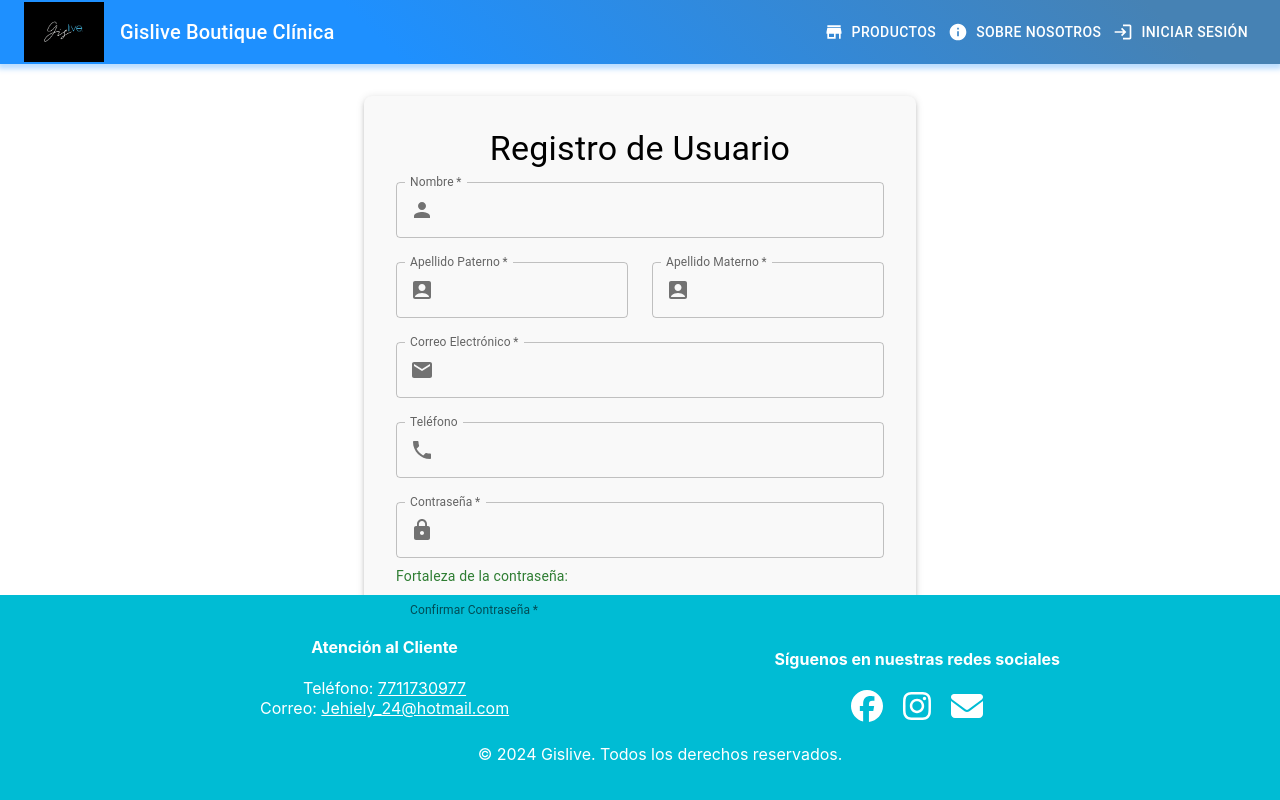
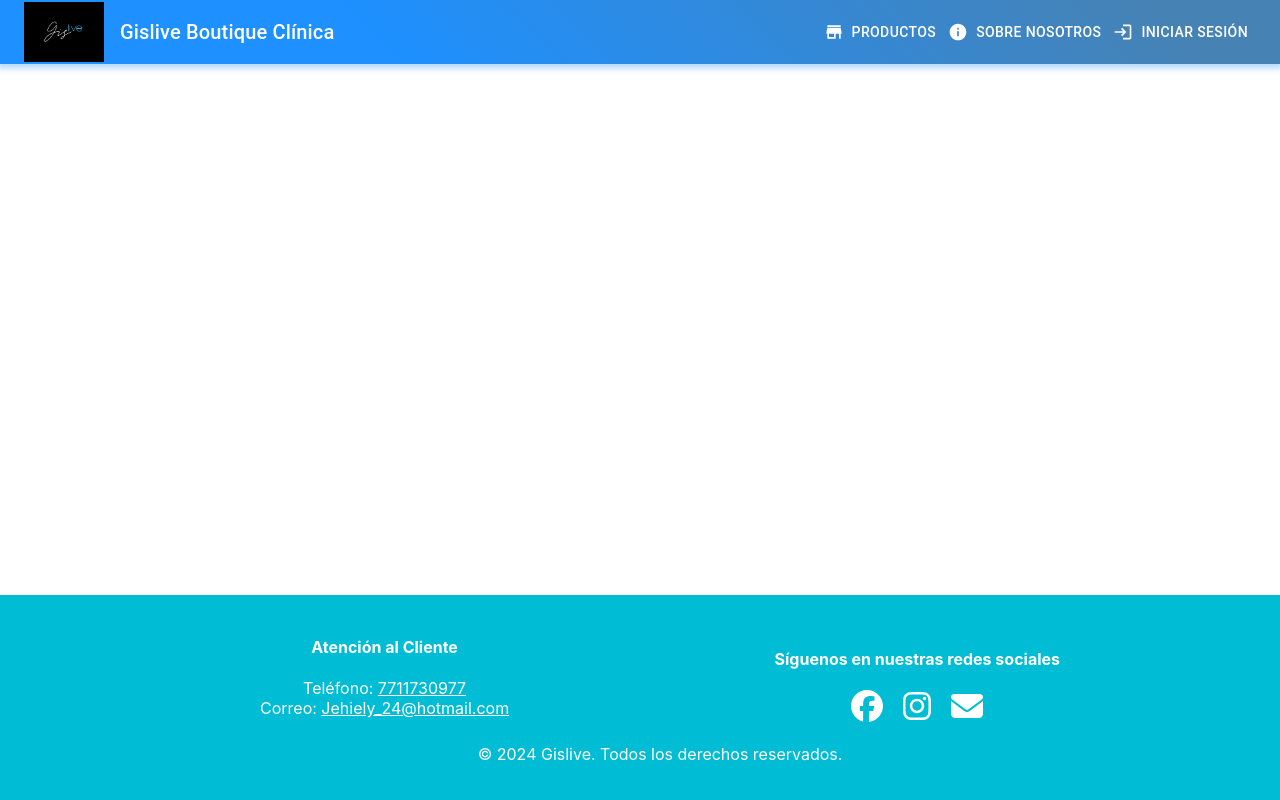
Before and after one commit to YareliHH/Frontend_Gis, a React (Create React App) app: page /registro in a window 1280 px wide. Built offline with nearby package versions, Linux system fonts and the light colour scheme.

Commit message:
cambios en el frot

```diff
--- a/src/Componentes/Inicio/registo.jsx
+++ b/src/Componentes/Inicio/registo.jsx
@@ -5,6 +5,7 @@ import axios from 'axios';
 import CryptoJS from 'crypto-js';
 
 const Registro = () => {
+  const[activeStep, setActiveStep] = useState(0);
   const [formData, setFormData] = useState({
     nombre: '',
     apellidoPaterno: '',
@@ -15,68 +16,93 @@ const Registro = () => {
     confirmPassword: '',
   });
 
-  const [mensaje, setMensaje] = useState('');
+  const [errors, setErrors] = useState({});
   const [passwordError, setPasswordError] = useState('');
   const [passwordMatchError, setPasswordMatchError] = useState('');
   const [passwordStrength, setPasswordStrength] = useState('');
 
-  const validatePassword = (password) => {
-    const regex = /^(?=.*[a-z])(?=.*[A-Z])(?=.*\d)[a-zA-Z\d]{8,}$/;
-    return regex.test(password);
+
+    const nameRegex = /^[a-zA-ZÀ-ÿ\s]+$/;// validar nombres (letras, incluyendo caracteres acentuados y espacios)
+    const emailRegex = /^[^\s@]+@(gmail\.com|hotmail\.com|outlook\.com)$/; //validar correos electrónicos (solo Gmail, Hotmail y Outlook)
+    const phoneRegex = /^[0-9]{10}$/;//para validar teléfonos (10 dígitos numéricos)
+
+
+
+// Función para verificar si la contraseña cumple con las reglas personalizadas
+  const checkPasswordRules = (password) => {
+    const errors = [];
+    const hasUpperCase = /[A-Z]/.test(password);
+    const hasNumber = /\d/.test(password);
+    const hasSpecialChar = /[!@#$%^&*(),.?":{}|<>]/.test(password);
+    const hasMinLength = password.length >= 8;
+    const noRepeatingChars = !/(.)\1{2}/.test(password); // No repetir más de 3 letras seguidas
+
+    if (!hasUpperCase) errors.push('Debe tener al menos una letra mayúscula.');
+    if (!hasNumber) errors.push('Debe tener al menos un número.');
+    if (!hasSpecialChar) errors.push('Debe tener al menos un símbolo especial.');
+    if (!hasMinLength) errors.push('Debe tener más de 8 caracteres.');
+    if (!noRepeatingChars) errors.push('No puede tener más de 3 letras seguidas iguales.');
+
+    return errors;
+  };
+  // Función para verificar si la contraseña ha sido filtrada en brechas de seguridad
+  const checkPasswordSafety = async (password) => {
+    setIsLoading(true); // Iniciar la carga
+    try {
+      const hashedPassword = CryptoJS.SHA1(password).toString(CryptoJS.enc.Hex);
+      const prefix = hashedPassword.slice(0, 5);
+      const suffix = hashedPassword.slice(5);
+
+
+      const response = await axios.get(`https://api.pwnedpasswords.com/range/${prefix}`);
+      const hashes = response.data.split('\n').map(line => line.split(':')[0]);
+
+      if (hashes.includes(suffix.toUpperCase())) {
+        setPasswordError('Contraseña insegura: ha sido filtrada en brechas de datos.');
+        setIsPasswordSafe(false);
+        setIsPasswordFiltered(true); // Actualizar el estado de filtrado
+      } else {
+        setPasswordError('');
+        setIsPasswordSafe(true);
+        setIsPasswordFiltered(false); // Contraseña no filtrada
+      }
+    } catch (error) {
+      console.error('Error al verificar la contraseña:', error);
+      setPasswordError('Error al verificar la contraseña.');
+    } finally {
+      setIsLoading(false); // Detener la carga
+    }
   };
 
-  const evaluatePasswordStrength = (password) => {
-    let strength = '';
-    const lengthCriteria = password.length >= 8;
-    const upperCaseCriteria = /[A-Z]/.test(password);
-    const lowerCaseCriteria = /[a-z]/.test(password);
-    const numberCriteria = /\d/.test(password);
-
-    const criteriaMet = [lengthCriteria, upperCaseCriteria, lowerCaseCriteria, numberCriteria].filter(Boolean).length;
-
-    switch (criteriaMet) {
-      case 1:
-        strength = 'Muy débil';
-        break;
-      case 2:
-        strength = 'Débil';
-        break;
-      case 3:
-        strength = 'Fuerte';
-        break;
-      case 4:
-        strength = 'Muy fuerte';
-        break;
-      default:
-        strength = '';
-    }
-
-    setPasswordStrength(strength);
-  };
-
+  /////////////////
   const handleChange = (e) => {
+    const { name, value } = e.target;
+    const trimmedValue = value.trim();
     setFormData({
       ...formData,
-      [e.target.name]: e.target.value,
+      [name]: trimmedValue,
     });
 
-    if (e.target.name === 'password') {
-      if (!validatePassword(e.target.value)) {
+    // Validación para la contraseña
+    if (name === 'password') {
+      if (!validatePassword(trimmedValue)) {
         setPasswordError('La contraseña debe tener al menos 8 caracteres, una mayúscula, una minúscula y un número.');
       } else {
         setPasswordError('');
-        evaluatePasswordStrength(e.target.value);
+        evaluatePasswordStrength(trimmedValue);
       }
     }
 
-    if (e.target.name === 'confirmPassword') {
-      if (e.target.value !== formData.password) {
+    // Validación para confirmar contraseña
+    if (name === 'confirmPassword') {
+      if (trimmedValue !== formData.password) {
         setPasswordMatchError('Las contraseñas no coinciden.');
       } else {
         setPasswordMatchError('');
       }
     }
   };
+
 
   const handleSubmit = async (e) => {
     e.preventDefault();
@@ -118,168 +144,81 @@ const Registro = () => {
       setMensaje('Error al registrar usuario');
     }
   };
-
+   // Validación para el nombre
+   if (name === 'nombre') {
+    if (!nameRegex.test(value)) {
+      setErrors((prevErrors) => ({
+        ...prevErrors,
+        nombre: 'El nombre debe contener solo letras.',
+      }));
+    } else {
+      setErrors((prevErrors) => ({
+        ...prevErrors,
+        nombre: '', // Limpia el error si la validación es correcta
+      }));
+    }
+  }
+  // Validación para apellido paterno
+  if (name === 'apellidoPaterno') {
+    if (!nameRegex.test(trimmedValue)) {
+      setErrors((prevErrors) => ({
+        ...prevErrors,
+        apellidoPaterno: 'El apellido paterno debe contener solo letras.',
+      }));
+    } else {
+      setErrors((prevErrors) => ({
+        ...prevErrors,
+        apellidoPaterno: '',
+      }));
+    }
+  }
+   // Validación para apellido materno
+   if (name === 'apellidoMaterno') {
+    if (!nameRegex.test(trimmedValue)) {
+      setErrors((prevErrors) => ({
+        ...prevErrors,
+        apellidoMaterno: 'El apellido materno debe contener solo letras.',
+      }));
+    } else {
+      setErrors((prevErrors) => ({
+        ...prevErrors,
+        apellidoMaterno: '',
+      }));
+    }
+  }
+  // Validación para correo
+  if (name === 'correo') {
+    if (!emailRegex.test(trimmedValue)) {
+      setErrors((prevErrors) => ({
+        ...prevErrors,
+        correo: 'El correo electrónico no es válido.',
+      }));
+    } else {
+      setErrors((prevErrors) => ({
+        ...prevErrors,
+        correo: '',
+      }));
+    }
+  }
+  // Validación para teléfono
+  if (name === 'telefono') {
+    if (!phoneRegex.test(trimmedValue)) {
+      setErrors((prevErrors) => ({
+        ...prevErrors,
+        telefono: 'El teléfono debe contener 10 dígitos numéricos.',
+      }));
+    } else {
+      setErrors((prevErrors) => ({
+        ...prevErrors,
+        telefono: '',
+      }));
+    }
+  }
   return (
-    <Container maxWidth="sm">
-      <Box
-        sx={{
-          padding: 4,
-          backgroundColor: '#f9f9f9',
-          borderRadius: 2,
-          boxShadow: 3,
-          marginTop: 4,
-          marginBottom: 4
-        }}
-      >
-        <Typography variant="h4" align="center" gutterBottom>
-          Registro de Usuario
-        </Typography>
-        <form onSubmit={handleSubmit}>
-          <Grid container spacing={3}>
-            <Grid item xs={12}>
-              <TextField
-                fullWidth
-                label="Nombre"
-                name="nombre"
-                value={formData.nombre}
-                onChange={handleChange}
-                InputProps={{
-                  startAdornment: (
-                    <InputAdornment position="start">
-                      <Person />
-                    </InputAdornment>
-                  ),
-                }}
-                required
-              />
-            </Grid>
-            <Grid item xs={6}>
-              <TextField
-                fullWidth
-                label="Apellido Paterno"
-                name="apellidoPaterno"
-                value={formData.apellidoPaterno}
-                onChange={handleChange}
-                InputProps={{
-                  startAdornment: (
-                    <InputAdornment position="start">
-                      <AccountBox />
-                    </InputAdornment>
-                  ),
-                }}
-                required
-              />
-            </Grid>
-            <Grid item xs={6}>
-              <TextField
-                fullWidth
-                label="Apellido Materno"
-                name="apellidoMaterno"
-                value={formData.apellidoMaterno}
-                onChange={handleChange}
-                InputProps={{
-                  startAdornment: (
-                    <InputAdornment position="start">
-                      <AccountBox />
-                    </InputAdornment>
-                  ),
-                }}
-                required
-              />
-            </Grid>
-            <Grid item xs={12}>
-              <TextField
-                fullWidth
-                label="Correo Electrónico"
-                type="email"
-                name="correo"
-                value={formData.correo}
-                onChange={handleChange}
-                InputProps={{
-                  startAdornment: (
-                    <InputAdornment position="start">
-                      <Email />
-                    </InputAdornment>
-                  ),
-                }}
-                required
-              />
-            </Grid>
-            <Grid item xs={12}>
-              <TextField
-                fullWidth
-                label="Teléfono"
-                name="telefono"
-                value={formData.telefono}
-                onChange={handleChange}
-                InputProps={{
-                  startAdornment: (
-                    <InputAdornment position="start">
-                      <Phone />
-                    </InputAdornment>
-                  ),
-                }}
-              />
-            </Grid>
-            <Grid item xs={12}>
-              <TextField
-                fullWidth
-                label="Contraseña"
-                type="password"
-                name="password"
-                value={formData.password}
-                onChange={handleChange}
-                InputProps={{
-                  startAdornment: (
-                    <InputAdornment position="start">
-                      <Lock />
-                    </InputAdornment>
-                  ),
-                }}
-                required
-                error={!!passwordError}
-                helperText={passwordError}
-              />
-              <Typography variant="body2" color={passwordStrength === 'Muy débil' ? 'error' : passwordStrength === 'Débil' ? 'warning' : passwordStrength === 'Fuerte' ? 'primary' : 'success'} align="left" sx={{ marginTop: 1 }}>
-                Fortaleza de la contraseña: {passwordStrength}
-              </Typography>
-            </Grid>
-            <Grid item xs={12}>
-              <TextField
-                fullWidth
-                label="Confirmar Contraseña"
-                type="password"
-                name="confirmPassword"
-                value={formData.confirmPassword}
-                onChange={handleChange}
-                InputProps={{
-                  startAdornment: (
-                    <InputAdornment position="start">
-                      <Lock />
-                    </InputAdornment>
-                  ),
-                }}
-                required
-                error={!!passwordMatchError}
-                helperText={passwordMatchError}
-              />
-            </Grid>
-            <Grid item xs={12}>
-              <Button type="submit" variant="contained" fullWidth color="primary">
-                Registrar
-              </Button>
-            </Grid>
-          </Grid>
-        </form>
-
-        {mensaje && (
-          <Typography variant="body1" color={mensaje.includes('Error') ? 'error' : 'primary'} align="center" sx={{ marginTop: 2 }}>
-            {mensaje}
-          </Typography>
-        )}
-      </Box>
+    // JSX para renderizar el formulario
+    <Container>
+      {/* Formulario aquí */}
     </Container>
   );
 };
-
 export default Registro;
```
